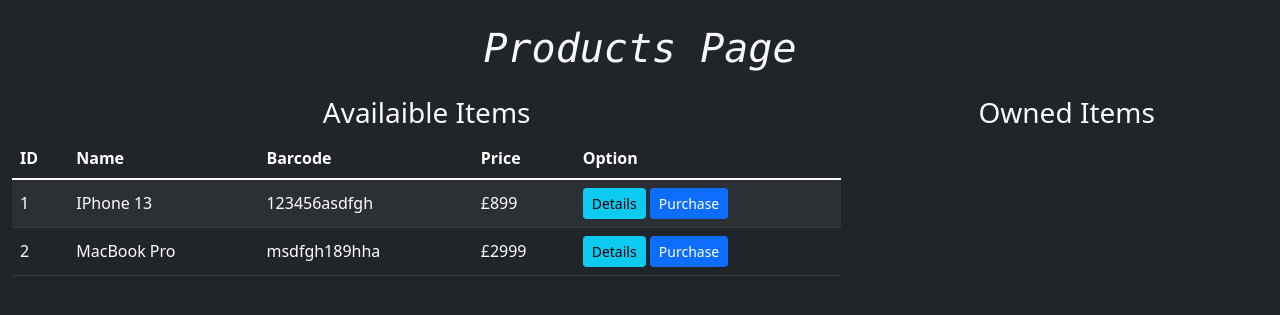
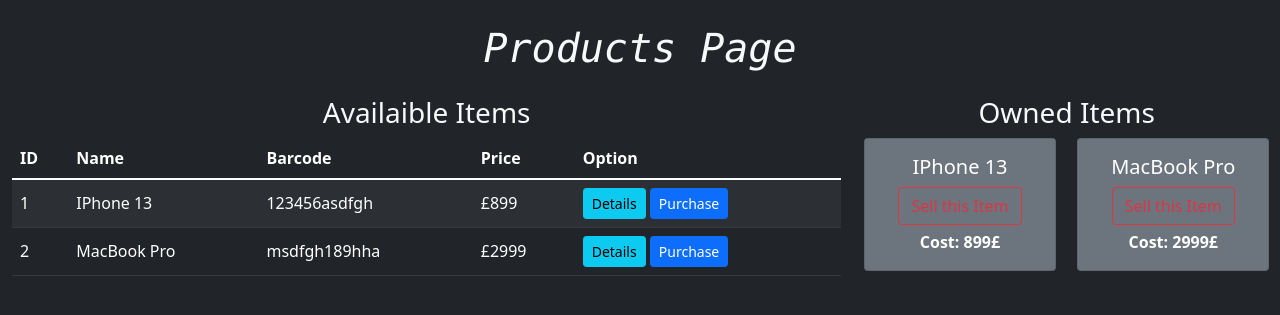
Before and after one commit to AakashChahal/flasket, a Flask app: template market/templates/products.html in a window 1280 px wide. Shown: the part 56-371 px from the top of the page. Run offline with Flask 2, Linux system fonts and the light colour scheme; the template is opened without the code that fills it: values that come from a table or form of the project are taken from there, others are empty; data comes from the database, SQL or seed files in the repository; both versions use the stored data as it was after the commit; form fields are guessed from the names that the template uses; some libraries are stand-ins or nearby versions.

Commit message:
project complete: selling model not working

```diff
--- a/market/templates/includes/product_modal.html
+++ b/market/templates/includes/product_modal.html
@@ -81,3 +81,50 @@
         </div>
     </div>
 </div>
+
+<!-- product sell Modal -->
+<div
+    class="modal fade dark"
+    id="product-{{ item.id }}-sell"
+    tabindex="-1"
+    aria-labelledby="exampleModalLabel"
+    aria-hidden="true"
+>
+    <div class="modal-dialog">
+        <div class="modal-content bg-info text-dark">
+            <div class="modal-header">
+                <h5 class="modal-title" id="exampleModalLabel">
+                    Sell Confirmation
+                </h5>
+                <button
+                    type="button"
+                    class="btn-close"
+                    data-bs-dismiss="modal"
+                    aria-label="Close"
+                ></button>
+            </div>
+            <div class="modal-body">Do you want to sell {{ item.name }}?</div>
+            <div class="modal-footer">
+                <button
+                    type="button"
+                    class="btn btn-secondary"
+                    data-bs-dismiss="modal"
+                >
+                    No
+                </button>
+                <button type="button" class="btn" data-bs-dismiss="modal">
+                    <form method="POST">
+                        {{ selling_form.hidden_tag() }}
+                        <input
+                            id="selling_item"
+                            name="selling_item"
+                            type="hidden"
+                            value="{{ item.name }}"
+                        />
+                        {{ selling_form.submit(class="btn btn-secondary") }}
+                    </form>
+                </button>
+            </div>
+        </div>
+    </div>
+</div>
--- a/market/templates/products.html
+++ b/market/templates/products.html
@@ -21,11 +21,9 @@
                     </tr>
                 </thead>
                 <tbody>
-                    {% for item in items %}
-
+                    {% for item in items %} {% if item %}
                     <!-- including the product modal html file -->
                     {% include 'includes/product_modal.html' %}
-
                     <tr class="align-middle">
                         <td>{{ item.id }}</td>
                         <td>{{ item.name }}</td>
@@ -50,12 +48,42 @@
                             </button>
                         </td>
                     </tr>
-                    {% endfor %}
+                    {% else %}
+                    <tr>
+                        <td colspan="4">No products availaible</td>
+                    </tr>
+                    {% endif %} {% endfor %}
                 </tbody>
             </table>
         </div>
         <div class="col-4">
             <h3 class="text-center">Owned Items</h3>
+            <div class="row">
+                {% for item in owned_items %}
+                <!--  -->
+                {% include 'includes/product_modal.html' %}
+                <div
+                    style="max-width: 12rem"
+                    class="mx-auto card text-center text-white mb-3 bg-secondary"
+                >
+                    <div class="card-body">
+                        <h5 class="card-title">{{ item.name }}</h5>
+                        <button
+                            type="button"
+                            class="btn btn-outline-danger"
+                            style="margin-bottom: 5px"
+                            data-toggle="modal"
+                            data-target="#product-{{ item.id }}-sell"
+                        >
+                            Sell this Item
+                        </button>
+                        <p class="card-text">
+                            <strong>Cost: {{ item.price }}£</strong>
+                        </p>
+                    </div>
+                </div>
+                {% endfor %}
+            </div>
         </div>
     </div>
 </div>
```
Also changed, not shown: market/routes.py (+17 -2 lines), market/market.db.
